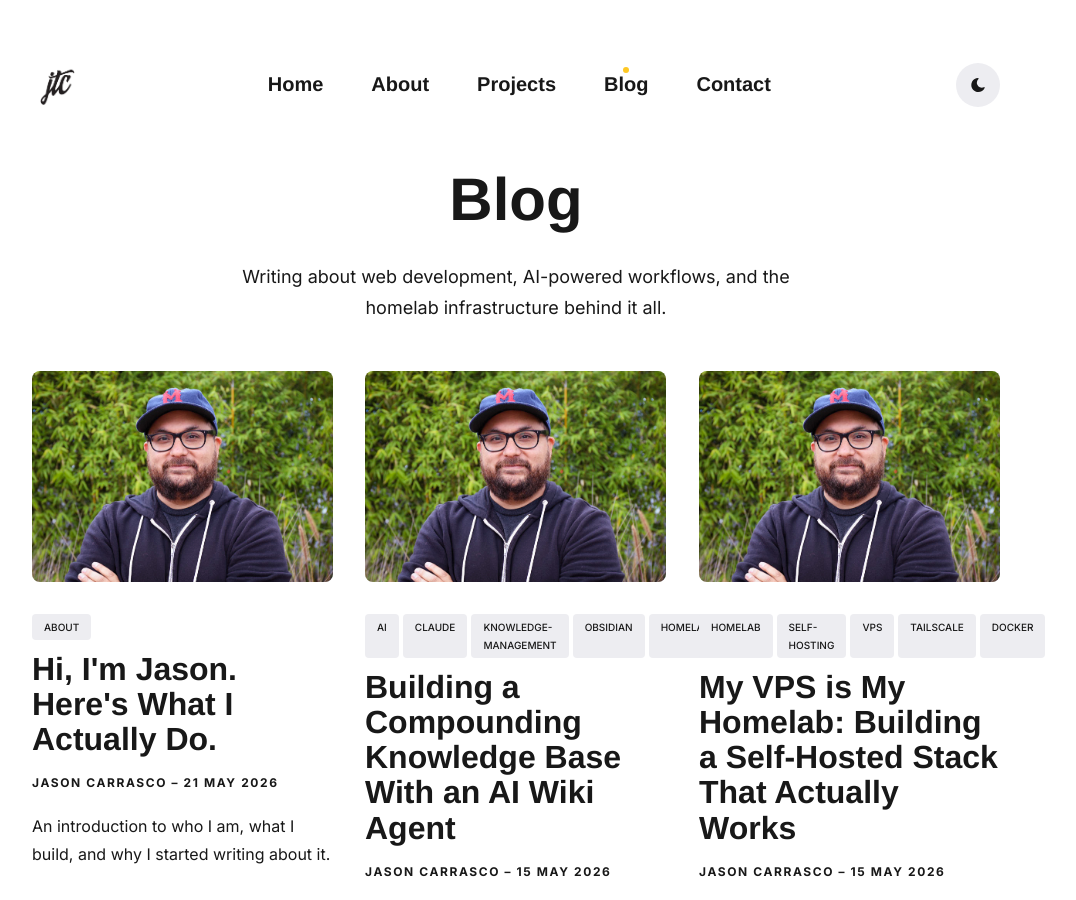
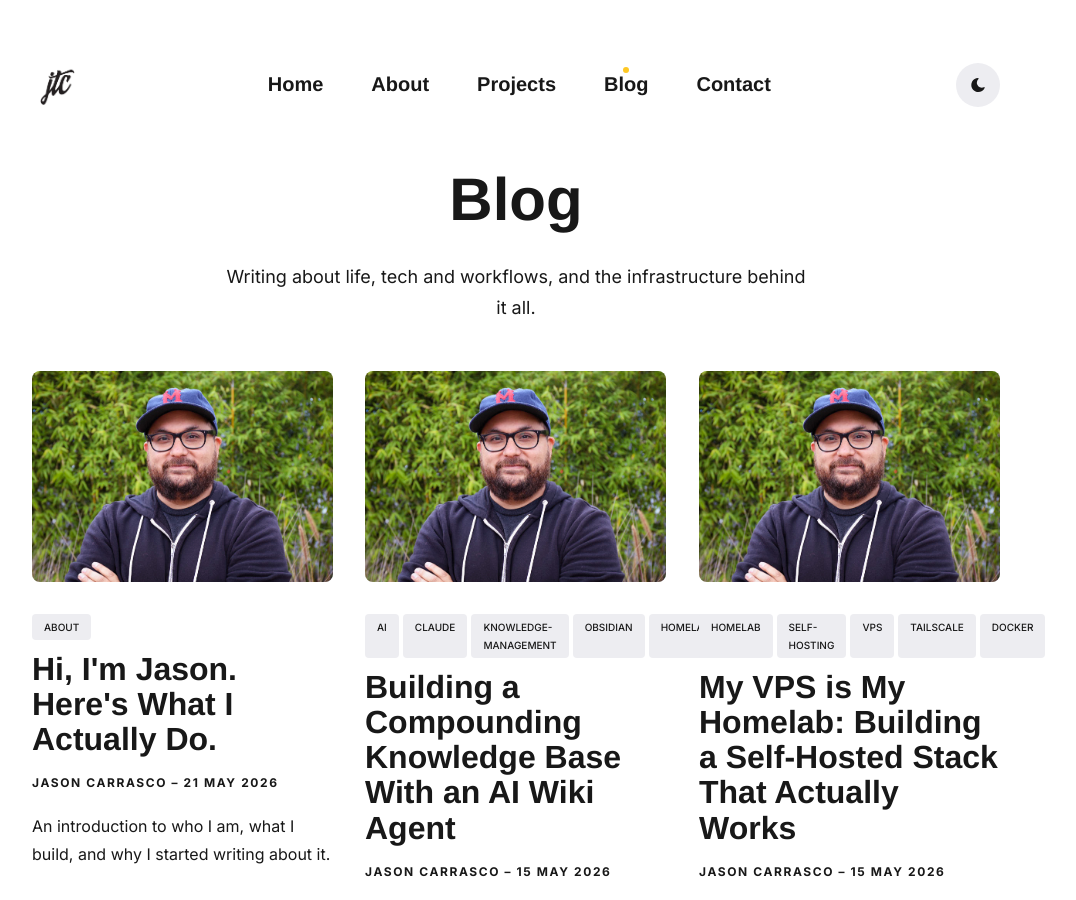
Before and after one commit to jtcarrasco/jtc, a Jekyll site: the page built from blog/index.html, in a window 1280 px wide and 900 px high. Shown: the whole window, without its empty margins (124-1200 px from the left). Built offline with Jekyll 4.4.1, drawn with Linux system fonts in a browser that asks for light colours; some web fonts are replaced; the list of posts is cut into pages by our own code.

Commit message:
Update blog page description

```diff
--- a/blog/index.html
+++ b/blog/index.html
@@ -1,7 +1,7 @@
 ---
 layout: default
 title: Blog
-description: Writing about web development, AI-powered workflows, and the homelab infrastructure behind it all.
+description: Writing about life, tech and workflows, and the infrastructure behind it all.
 ---
 
 <div class="container">
```
